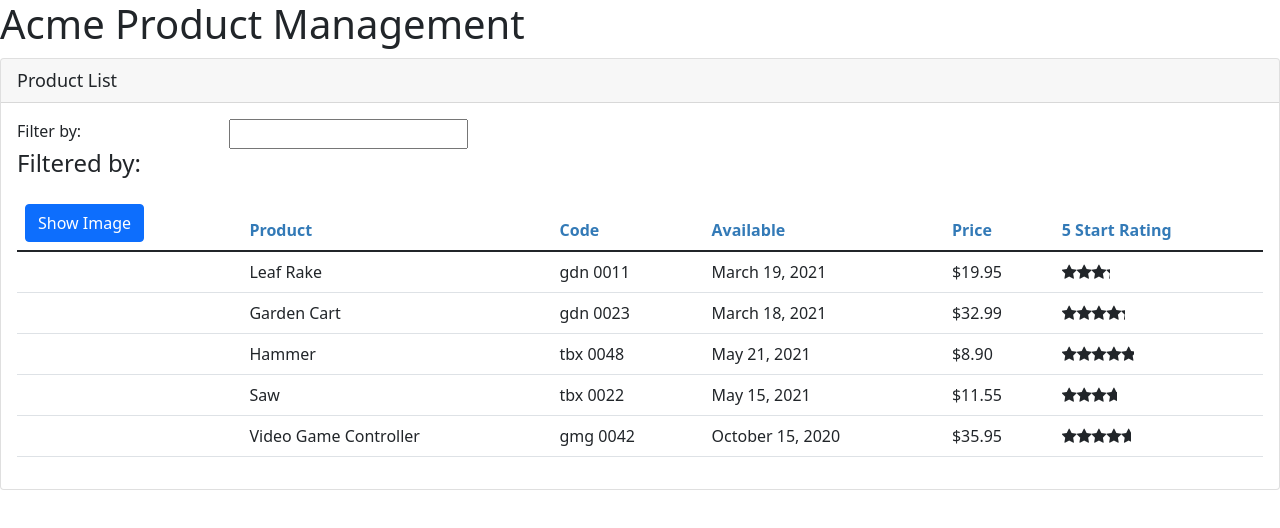
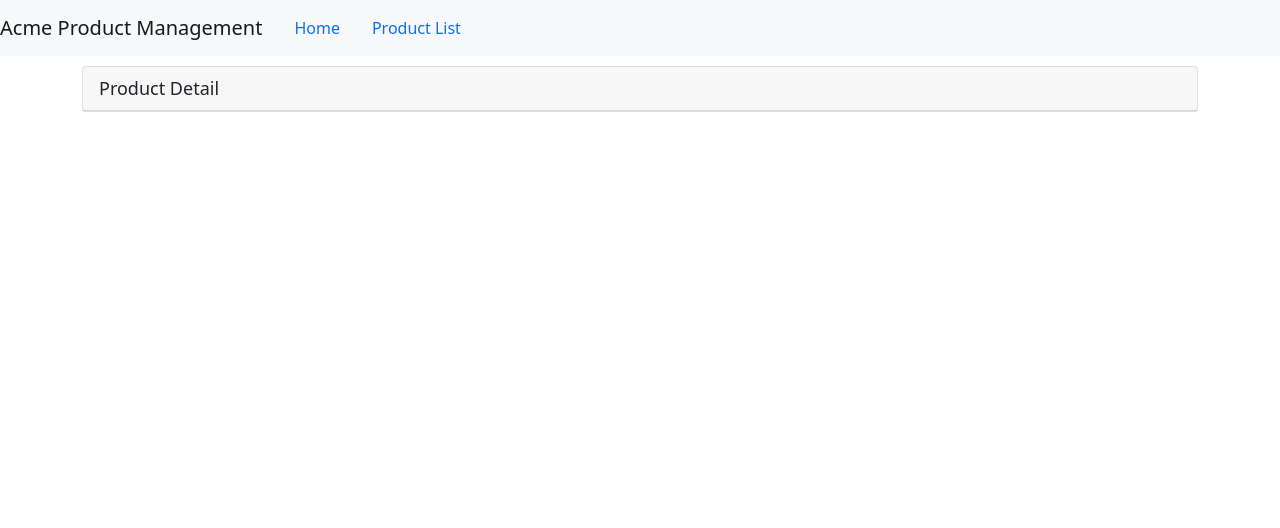
Before and after one commit to AFOL-Dave/AcmeProductManagement, an Angular app: page /products/1 in a window 1280 px wide. Shown: the top 528 px of the page. Built offline with nearby package versions, Linux system fonts and the light colour scheme.

Commit message:
Navigation and Routing Basics

```diff
--- a/src/app/app.component.ts
+++ b/src/app/app.component.ts
@@ -3,9 +3,17 @@ import { Component } from "@angular/core";
 @Component({
   selector: 'pm-root',
   template: `
-  <div><h1>{{pageTitle}}</h1>
-    <pm-products></pm-products>
-  </div>`
+    <nav class='navbar navbar-expand navbar-light bg-light'>
+      <a class='navbar-brand'>{{pageTitle}}</a>
+      <ul class='nav nav-pills'>
+        <li><a class='nav-link' routerLink='/welcome'>Home</a></li>
+        <li><a class='nav-link' routerLink='/products'>Product List</a></li>
+      </ul>
+    </nav>
+    <div class='container'>
+      <router-outlet></router-outlet>
+    </div>
+  `
 })
 export class AppComponent {
   pageTitle: string = 'Acme Product Management'
--- /dev/null
+++ b/src/app/products/product-detail.component.html
@@ -0,0 +1,5 @@
+<div class='card'>
+    <div class='card-header'>
+        {{pageTitle}}
+    </div>
+</div>
--- /dev/null
+++ b/src/app/products/product-detail.component.ts
@@ -0,0 +1,15 @@
+import { Component, OnInit } from '@angular/core';
+
+@Component({
+  templateUrl: './product-detail.component.html',
+  styleUrls: ['./product-detail.component.css']
+})
+export class ProductDetailComponent implements OnInit {
+
+  constructor() { }
+
+  ngOnInit(): void {
+  }
+
+  pageTitle: string = 'Product Detail';
+}
--- a/src/app/products/product-list.component.ts
+++ b/src/app/products/product-list.component.ts
@@ -4,7 +4,6 @@ import { IProduct } from "./product";
 import { ProductService } from "./product.service";
 
 @Component({
-    selector: 'pm-products',
     templateUrl: './product-list.component.html',
     styleUrls: ['./product-list.component.css']
 })
```
Also changed, not shown: src/app/app.module.ts (+14 -2 lines), src/app/products/product-detail.component.css (added), 1 other file (tests, documents, lock files or other folders).
